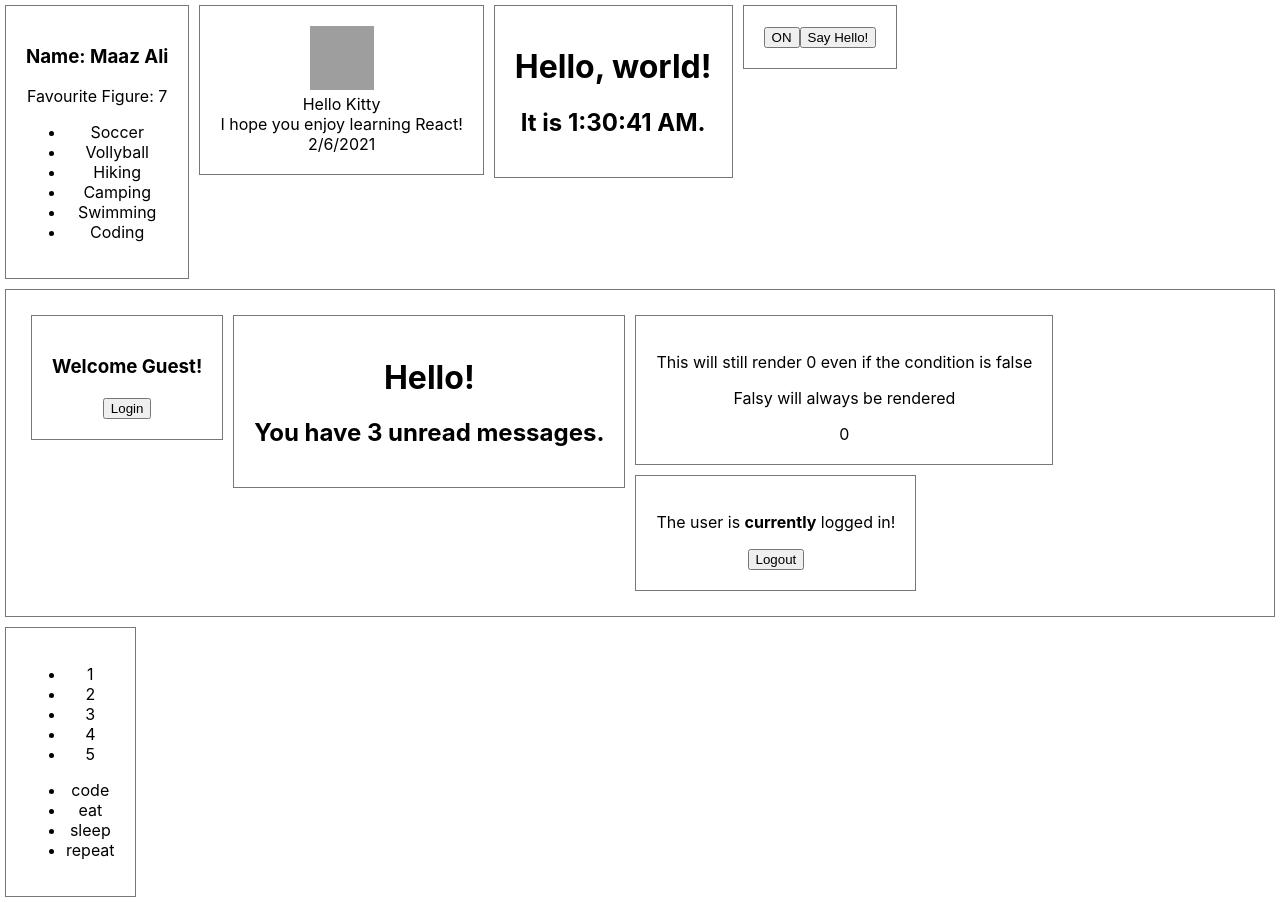
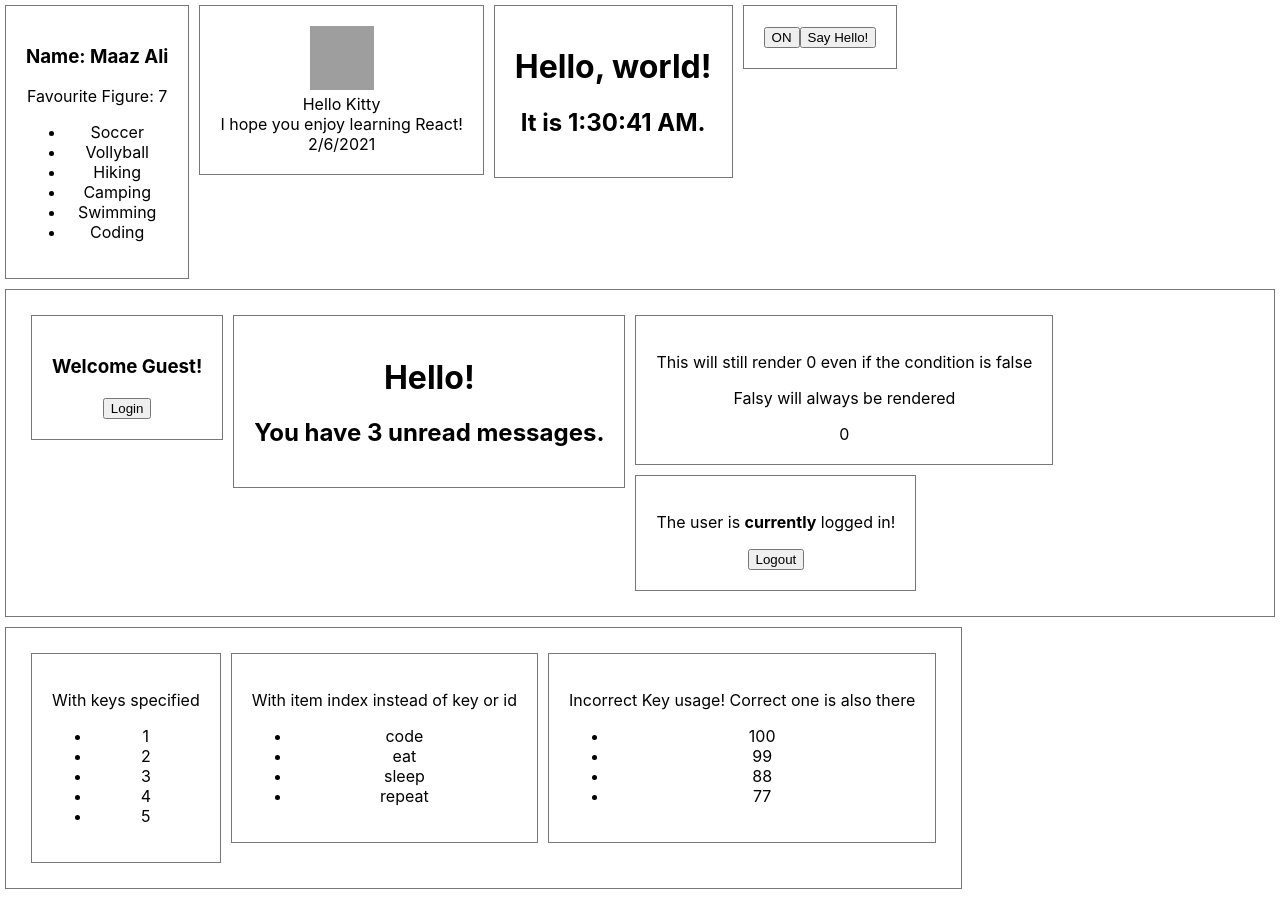
Before and after one commit to moaaxali/reactjs, a React (Create React App) app: page / in a window 1280 px wide. Built offline with nearby package versions, Linux system fonts and the light colour scheme; grey boxes are pictures that could not be loaded.

Commit message:
Incorrect keys usage - wrong example

```diff
--- /dev/null
+++ b/src/ListKeys/IncorrectKeyUsage.js
@@ -0,0 +1,28 @@
+const ListItem = (props) => {
+  const value = props.value
+  return (
+    // Wrong! There is no need to specify the key here:
+    <li key={value.toString()}>
+      {value}
+    </li>
+  );
+}
+
+const IncorrectKeyUsage = (props) => {
+  const numbers = props.numbers;
+  const listItems = numbers.map((number) =>
+    // Wrong! The key should have been specified here:
+    <ListItem value={number} />
+  );
+  return (
+    <div className="Component">
+      <p>Incorrect Key usage! Correct one is also there</p>
+      <ul>
+        {listItems}
+      </ul>
+    </div>
+
+  );
+}
+
+export default IncorrectKeyUsage
--- a/src/ListKeys/List1.js
+++ b/src/ListKeys/List1.js
@@ -6,7 +6,10 @@ const List1 = (props) => {
     </li>
   );
   return (
-    <ul>{listItems}</ul>
+    <div className="Component">
+      <p>With keys specified</p>
+      <ul>{listItems}</ul>
+    </div>
   );
 }
 
--- a/src/ListKeys/ListKeys.js
+++ b/src/ListKeys/ListKeys.js
@@ -1,4 +1,5 @@
 import React, { Component } from 'react'
+import IncorrectKeyUsage from './IncorrectKeyUsage';
 import List1 from './List1';
 import Todo from './Todo';
 
@@ -12,6 +13,7 @@ class ListKeys extends Component {
       <div className="Component">
         <List1 numbers={[1, 2, 3]} />
         <Todo todos={['code', 'eat', 'sleep', 'repeat']} />
+        <IncorrectKeyUsage numbers={[100, 99, 88, 77]} />
       </div>
     );
   }
--- a/src/ListKeys/Todo.js
+++ b/src/ListKeys/Todo.js
@@ -6,7 +6,10 @@ const Todo = (props) => {
     </li>
   )
   return (
-    <ul>{todoItems}</ul>
+    <div className="Component">
+      <p>With item index instead of key or id</p>
+      <ul>{todoItems}</ul>
+    </div>
   );
 }
 
```
